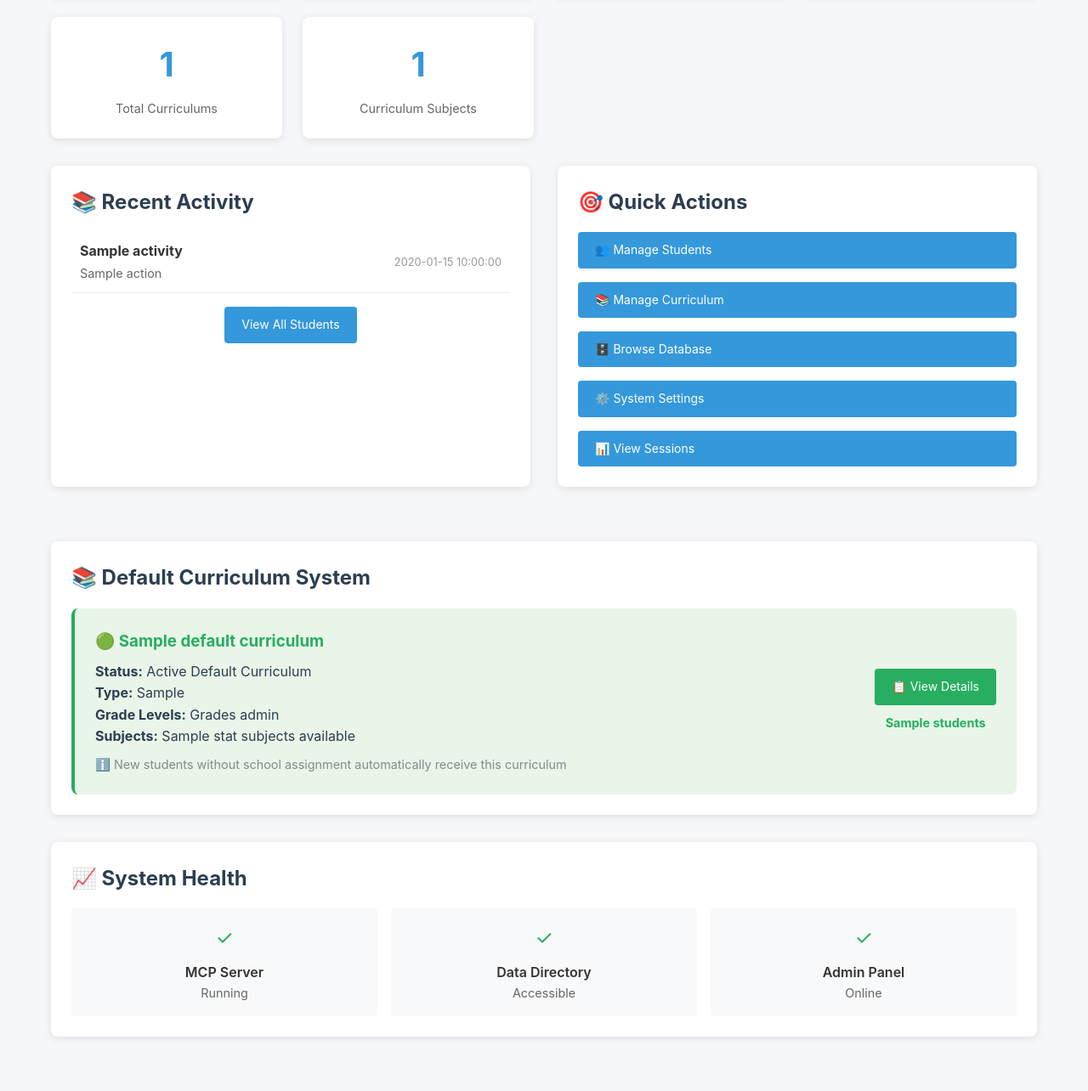
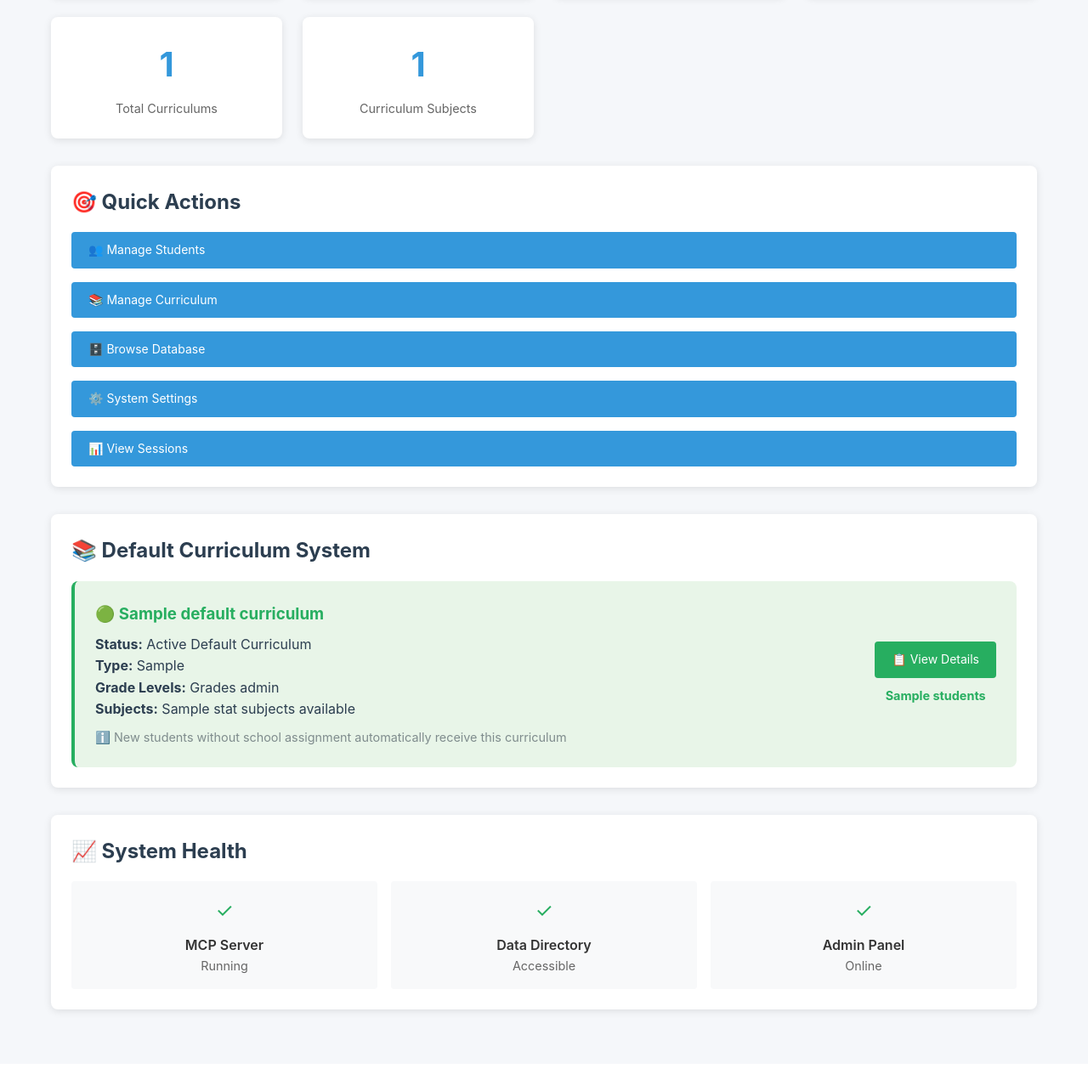
Before and after one commit to henrikthome-arch/ai-tutor, a Flask app: template ai-tutor/frontend/templates/dashboard.html in a window 1280 px wide. Shown: the part 452-1736 px from the top of the page at 85% size. After the commit the page ends 1648 px from the top, so only its background shows below. Run offline with Flask 3, Linux system fonts and the light colour scheme; the template is opened without the code that fills it: most values are stand-ins (such as "Sample title", 1, 10 or a date in 2020); parts of the project's set-up code (start-up, migrations or seed data) failed here and were passed over.

Commit message:
Remove Recent Activity section from admin dashboard
- Remove entire Recent Activity section that only contained a 'View All Students' button
- Update layout from 2-column grid to single Quick Actions card
- Maintain all useful Quick Actions functionality
- Clean up dashboard UI by removing non-valuable section

```diff
--- a/ai-tutor/frontend/templates/dashboard.html
+++ b/ai-tutor/frontend/templates/dashboard.html
@@ -41,32 +41,7 @@
     </div>
 </div>
 
-<div style="display: grid; grid-template-columns: 1fr 1fr; gap: 2rem; margin-bottom: 2rem;">
-    <div class="card">
-        <h2>📚 Recent Activity</h2>
-        {% if recent_activity %}
-            <div style="max-height: 300px; overflow-y: auto;">
-                {% for activity in recent_activity %}
-                <div style="padding: 10px; border-bottom: 1px solid #eee; display: flex; justify-content: space-between; align-items: center;">
-                    <div>
-                        <strong>{{ activity.student_name }}</strong>
-                        <br>
-                        <span style="color: #666; font-size: 0.9rem;">{{ activity.action }}</span>
-                    </div>
-                    <span style="color: #999; font-size: 0.8rem;">{{ activity.time }}</span>
-                </div>
-                {% endfor %}
-            </div>
-        {% else %}
-            <p style="color: #666; font-style: italic;">No recent activity</p>
-        {% endif %}
-
-        <div style="margin-top: 1rem; text-align: center;">
-            <a href="{{ url_for('admin_students') }}" class="btn">View All Students</a>
-        </div>
-    </div>
-
-    <div class="card">
+<div class="card" style="margin-bottom: 2rem;">
     <h2>🎯 Quick Actions</h2>
     <div style="display: grid; gap: 1rem;">
         <a href="{{ url_for('admin_students') }}" class="btn" style="display: flex; align-items: center; gap: 10px;">
@@ -88,7 +63,6 @@
         <a href="{{ url_for('admin_all_sessions') }}" class="btn" style="display: flex; align-items: center; gap: 10px;">
             📊 View Sessions
         </a>
-        </div>
     </div>
 </div>
 
```
Lines whose indentation alone changed are shown as unchanged.
